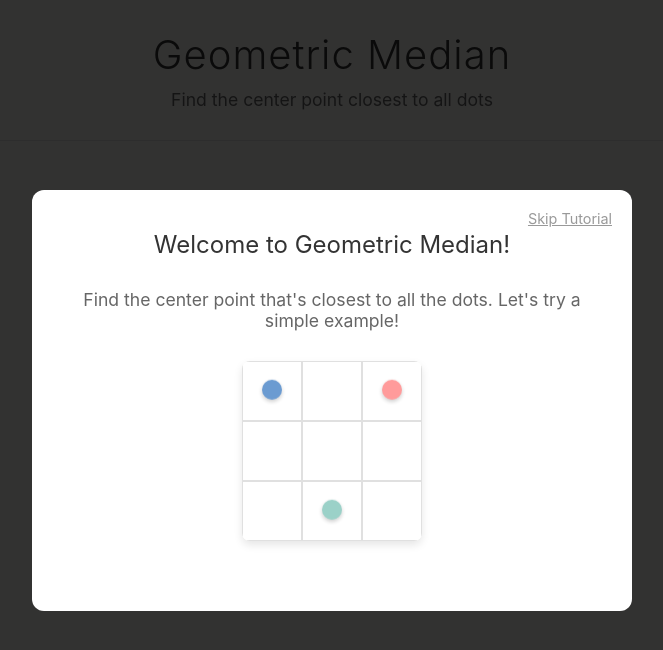
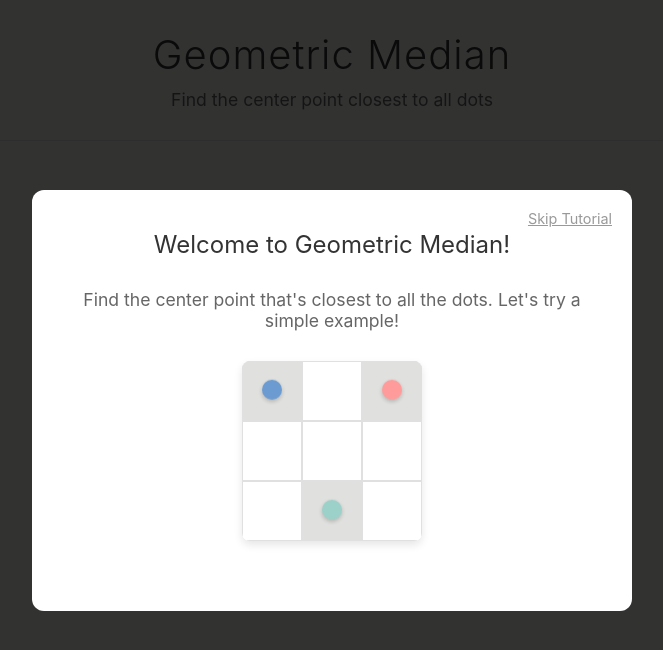
Before and after one commit to DMcConnell/centrd, a React (Vite) app: page / in a window 1280 px wide. Shown: the top 650 px of the page, without its empty margins (308-971 px from the left). Built offline with nearby package versions, Linux system fonts and the light colour scheme.

Commit message:
fix: right answer can't be a dot

```diff
--- a/src/components/Game/Cell.css
+++ b/src/components/Game/Cell.css
@@ -1,15 +1,15 @@
 .cell {
   position: relative;
-  border: 1px solid #E0E0E0;
-  background-color: #FFFFFF;
+  border: 1px solid #e0e0e0;
+  background-color: #ffffff;
   transition: all 0.2s ease-in-out;
   display: flex;
   align-items: center;
   justify-content: center;
 }
 
-.cell:hover:not(.cell-disabled) {
-  background-color: #F5F5F5;
+.cell:hover:not(.cell-disabled):not(.cell-has-dot) {
+  background-color: #f5f5f5;
   transform: scale(1.05);
   box-shadow: 0 2px 4px rgba(0, 0, 0, 0.1);
 }
@@ -28,6 +28,17 @@
 
 .cell-disabled {
   cursor: default !important;
+}
+
+.cell-has-dot {
+  background-color: rgba(200, 200, 200, 0.5);
+  cursor: not-allowed !important;
+}
+
+.cell-has-dot:hover {
+  background-color: rgba(200, 200, 200, 0.5) !important;
+  transform: none !important;
+  box-shadow: none !important;
 }
 
 .cell-marker {
--- a/src/components/Game/Cell.tsx
+++ b/src/components/Game/Cell.tsx
@@ -10,6 +10,7 @@ interface CellProps {
   isCorrectAnswer?: boolean;
   isHighlighted?: boolean;
   disabled?: boolean;
+  hasDot?: boolean;
 }
 
 export const Cell: React.FC<CellProps> = ({
@@ -20,6 +21,7 @@ export const Cell: React.FC<CellProps> = ({
   isCorrectAnswer,
   isHighlighted,
   disabled,
+  hasDot,
 }) => {
   const handleClick = () => {
     if (!disabled) {
@@ -33,6 +35,7 @@ export const Cell: React.FC<CellProps> = ({
     isCorrectAnswer && 'cell-correct-answer',
     isHighlighted && 'cell-highlighted',
     disabled && 'cell-disabled',
+    hasDot && 'cell-has-dot',
   ]
     .filter(Boolean)
     .join(' ');
--- a/src/components/Game/Grid.tsx
+++ b/src/components/Game/Grid.tsx
@@ -25,6 +25,7 @@ export const Grid: React.FC<GridProps> = ({
       const position = { x, y };
       const isUserGuess = userGuess?.x === x && userGuess?.y === y;
       const isCorrectAnswer = correctAnswer?.x === x && correctAnswer?.y === y;
+      const hasDot = dots.some((dot) => dot.x === x && dot.y === y);
 
       cells.push(
         <Cell
@@ -34,7 +35,8 @@ export const Grid: React.FC<GridProps> = ({
           onClick={onCellClick}
           isUserGuess={isUserGuess}
           isCorrectAnswer={isCorrectAnswer}
-          disabled={disabled || !!userGuess}
+          disabled={disabled || !!userGuess || hasDot}
+          hasDot={hasDot}
         />,
       );
     }
--- a/src/utils/gridCalculations.ts
+++ b/src/utils/gridCalculations.ts
@@ -43,6 +43,13 @@ export function findGeometricMedian(
   for (let x = 0; x < gridSize; x++) {
     for (let y = 0; y < gridSize; y++) {
       const point = { x, y };
+
+      // Skip positions that contain dots - they can't be selected
+      const hasDot = dots.some((dot) => dot.x === x && dot.y === y);
+      if (hasDot) {
+        continue;
+      }
+
       const totalDistance = calculateTotalDistance(point, dots, metric);
 
       if (totalDistance < minDistance) {
```
